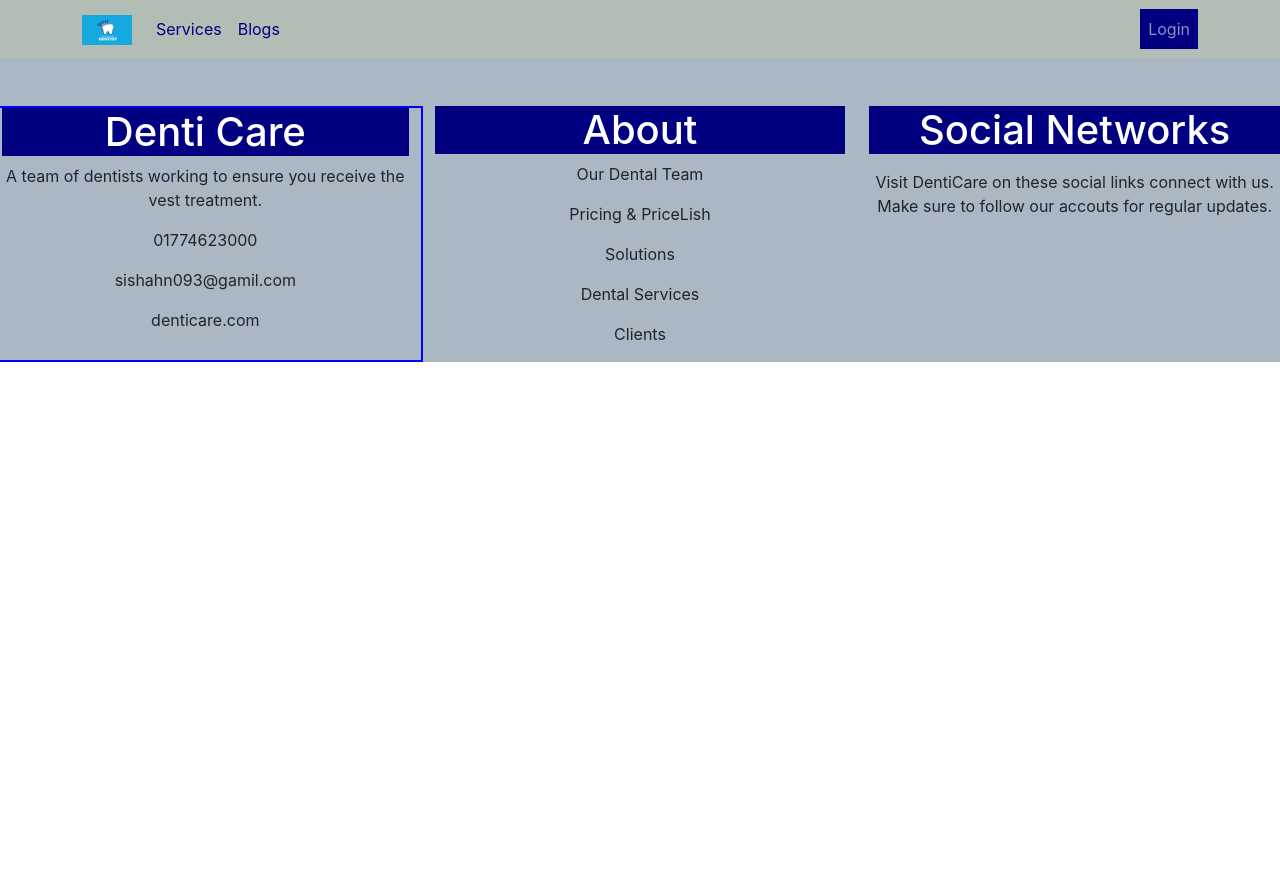
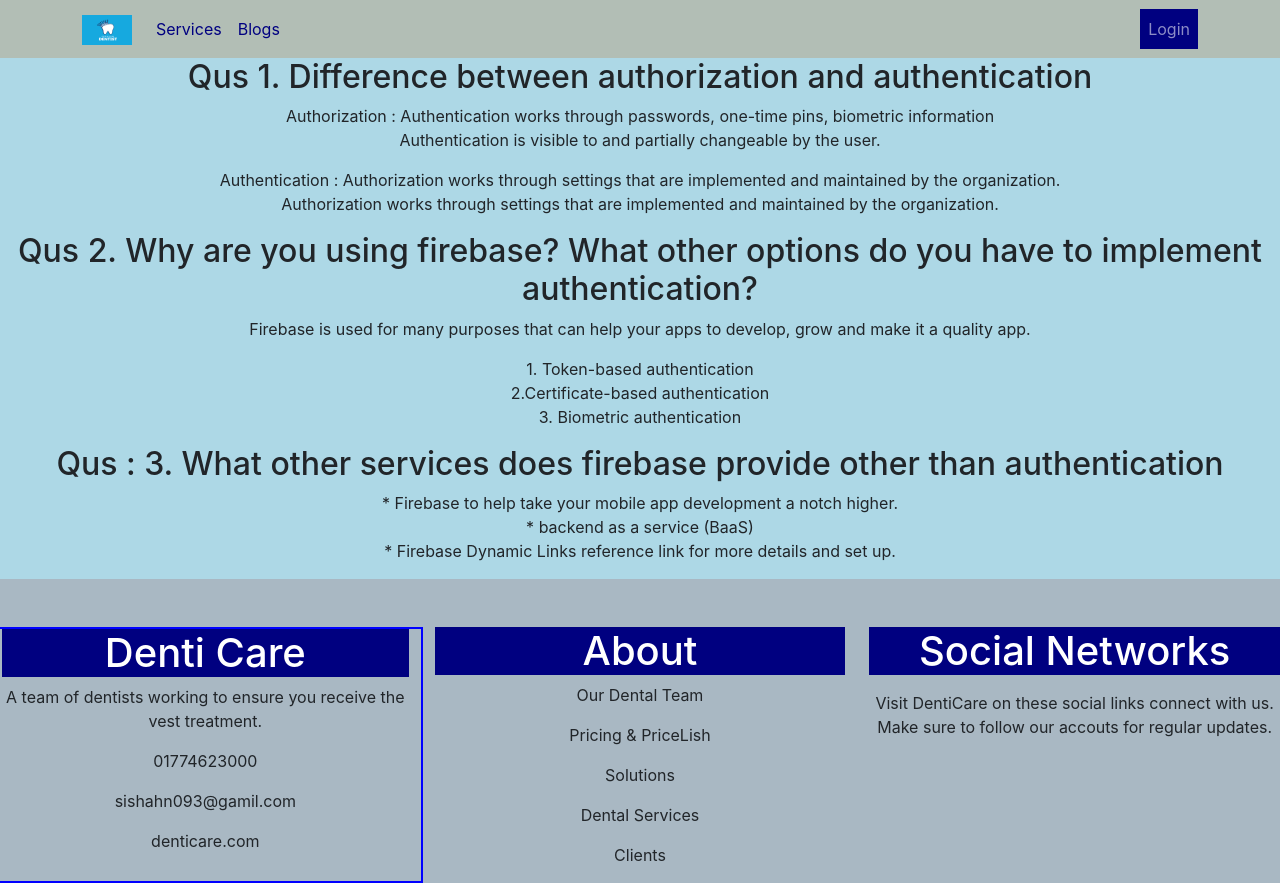
Before and after one commit to Shahin093/assgn10-service, a React (Create React App) app: page /blogs in a window 1280 px wide. Before the commit the page ends 800 px from the top, so only its background shows below. Built offline with nearby package versions, Linux system fonts and the light colour scheme; no server answers.

Commit message:
blogs component completing

```diff
--- a/src/App.js
+++ b/src/App.js
@@ -8,6 +8,7 @@ import Checkout from './Page/Checkout/Checkout';
 import RequiredAuth from './Page/RequiredAuth/RequiredAuth';
 import ServiceDetail from './Page/ServiceDetail/ServiceDetail';
 import Home from './Page/Home/Home';
+import Blogs from './Page/Blogs/Blogs';
 
 function App() {
   return (
@@ -18,6 +19,7 @@ function App() {
         <Route path='/home' element={<Home></Home>}></Route>
         <Route path='/login' element={<Login></Login>}></Route>
         <Route path='/register' element={<Register></Register>}></Route>
+        <Route path='/blogs' element={<Blogs></Blogs>}></Route>
         <Route path='/checkout' element={
           <RequiredAuth>
             <Checkout></Checkout>
--- /dev/null
+++ b/src/Page/Blogs/Blogs.js
@@ -0,0 +1,30 @@
+import React from 'react';
+
+const Blogs = () => {
+    return (
+        <div>
+            <h2>Qus 1. Difference between authorization and authentication</h2>
+            <p>Authorization : Authentication works through passwords, one-time pins, biometric information <br />Authentication is visible to and partially changeable by the user. </p>
+            <p>Authentication : Authorization works through settings that are implemented and maintained by the organization. <br /> Authorization works through settings that are implemented and maintained by the organization. </p>
+
+            <div>
+                <h2>Qus 2. Why are you using firebase? What other options do you have to implement authentication?</h2>
+                <p>Firebase is used for many purposes that can help your apps to develop, grow and make it a quality app.</p>
+                <p>1. Token-based authentication <br /> 2.Certificate-based authentication <br /> 3. Biometric authentication </p>
+            </div>
+
+            <div>
+                <h2>Qus : 3. What other services does firebase provide other than authentication</h2>
+                <p> * Firebase to help take your mobile app development a notch higher.
+                    <br />
+                    * backend as a service (BaaS) <br />
+                    * Firebase Dynamic Links reference link for more details and set up. <br />
+
+                </p>
+            </div>
+
+        </div>
+    );
+};
+
+export default Blogs;
--- a/src/Page/Heading/Heading.js
+++ b/src/Page/Heading/Heading.js
@@ -23,7 +23,7 @@ const Heading = () => {
                     <Navbar.Collapse id="responsive-navbar-nav">
                         <Nav className="me-auto" >
                             <Nav.Link style={{ color: '#000080' }} href="#services">Services</Nav.Link>
-                            <Nav.Link style={{ color: '#000080' }} href="#blogs">Blogs</Nav.Link>
+                            <Nav.Link style={{ color: '#000080' }} as={Link} to={'/blogs'} href="#blogs">Blogs</Nav.Link>
 
                         </Nav>
                         <Nav>
```
